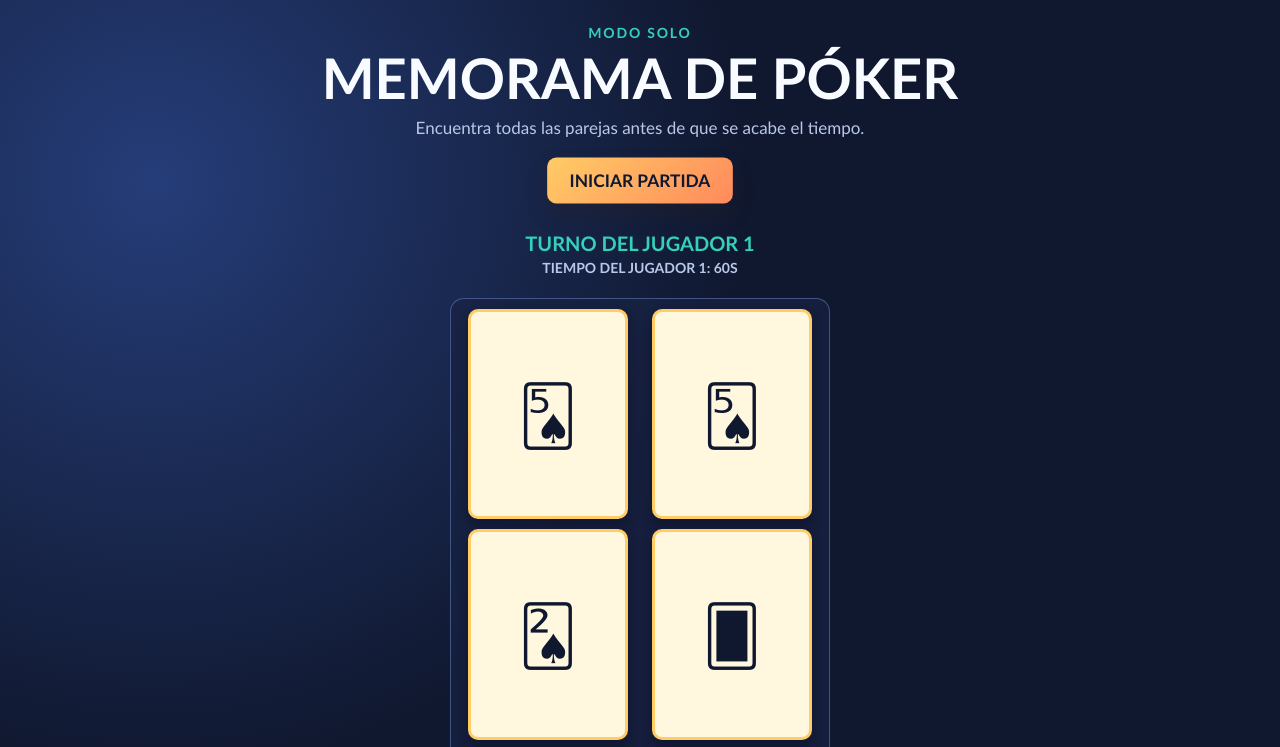
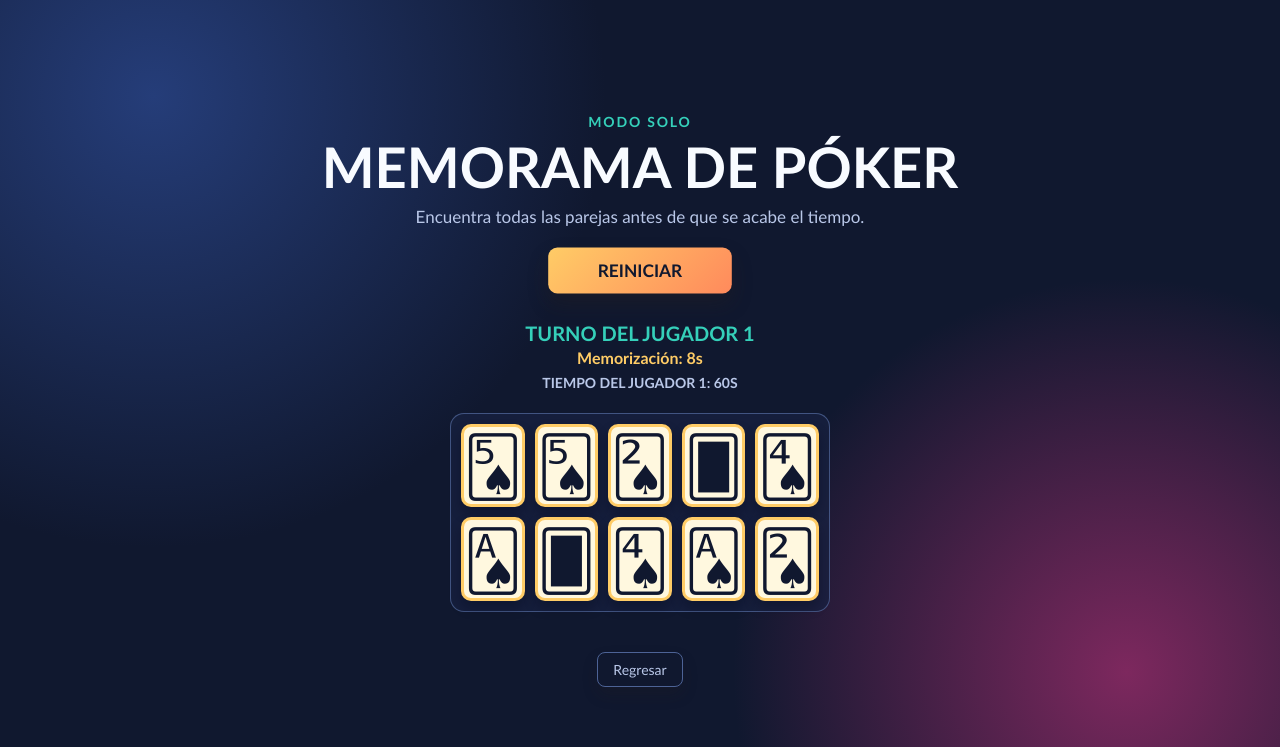
Before and after one commit to Barbozakevin/proyecto2_juego_de_memoria, a plain HTML site: page player1.html in a window 1280 px wide. Both pictures are taken after a click on the button "INICIAR PARTIDA". Shown: the top 747 px of the page. Drawn offline with Linux system fonts and the light colour scheme.

Commit message:
mejorado

```diff
--- a/player1.html
+++ b/player1.html
@@ -19,6 +19,7 @@
 
     <div class="status-panel">
       <div id="player-turn" class="player-turn">Tu partida está lista</div>
+      <div id="preview-time" class="preview-time">Memorización: 10s</div>
       <div id="player1-time" class="player-time">Tiempo del Jugador 1: 60s</div>
     </div>
 
--- a/player1.js
+++ b/player1.js
@@ -12,6 +12,8 @@ let moves = 0;
 let currentPlayer = 1;
 let player1Time = 60;
 let gameInterval;
+let revealInterval;
+let revealTimeout;
 let gameStarted = false;
 let isRevealing = false;
 
@@ -108,17 +110,28 @@ function displayErrorMessage(message) {
 
 function showCardsForSeconds(seconds) {
   isRevealing = true;
+  let remainingSeconds = seconds;
+  const previewTime = document.getElementById('preview-time');
+  clearInterval(revealInterval);
+  previewTime.textContent = `Memorización: ${remainingSeconds}s`;
   cards.forEach(card => {
     card.textContent = card.dataset.symbol;
     card.classList.add('flipped');
   });
 
-  setTimeout(() => {
+  revealInterval = setInterval(() => {
+    remainingSeconds--;
+    previewTime.textContent = `Memorización: ${remainingSeconds}s`;
+  }, 1000);
+
+  revealTimeout = setTimeout(() => {
+    clearInterval(revealInterval);
     cards.forEach(card => {
       card.textContent = '';
       card.classList.remove('flipped', 'enlarged', 'unflip');
     });
     isRevealing = false;
+    previewTime.textContent = '¡Empieza a encontrar las parejas!';
     gameStarted = true;
     updateBoard();
     startTimer();
@@ -150,6 +163,9 @@ function startTimer() {
 
 function startGame() {
   const gameBoard = document.getElementById('game-board');
+  clearInterval(gameInterval);
+  clearTimeout(revealTimeout);
+  clearInterval(revealInterval);
   gameBoard.innerHTML = '';
   cards = [];
   flippedCards = [];
@@ -157,6 +173,7 @@ function startGame() {
   moves = 0;
   currentPlayer = 1;
   gameStarted = false;
+  document.getElementById('start-button').textContent = 'Reiniciar';
   displayMessage('');
 
   player1Time = 60;
--- a/styles.css
+++ b/styles.css
@@ -522,6 +522,13 @@ body {
   font-size: 2rem;
 }
 
+.preview-time {
+  min-height: 2.2rem;
+  color: #ffcc66;
+  font-size: 1.6rem;
+  font-weight: 800;
+}
+
 .player-time {
   color: var(--text-muted);
   font-size: 1.4rem;
@@ -529,7 +536,7 @@ body {
 
 .board {
   width: min(100%, 38rem);
-  grid-template-columns: repeat(2, minmax(0, 1fr));
+  grid-template-columns: repeat(5, minmax(0, 1fr));
   gap: 1rem;
   margin: 0.8rem auto;
   padding: 1rem;
@@ -591,6 +598,7 @@ body {
   }
 
   .board {
+    grid-template-columns: repeat(5, minmax(0, 1fr));
     gap: 0.7rem;
     padding: 0.7rem;
   }
```
Also changed, not shown: player2.html (+2 -1 lines), player2.js (+17 -1 lines).
